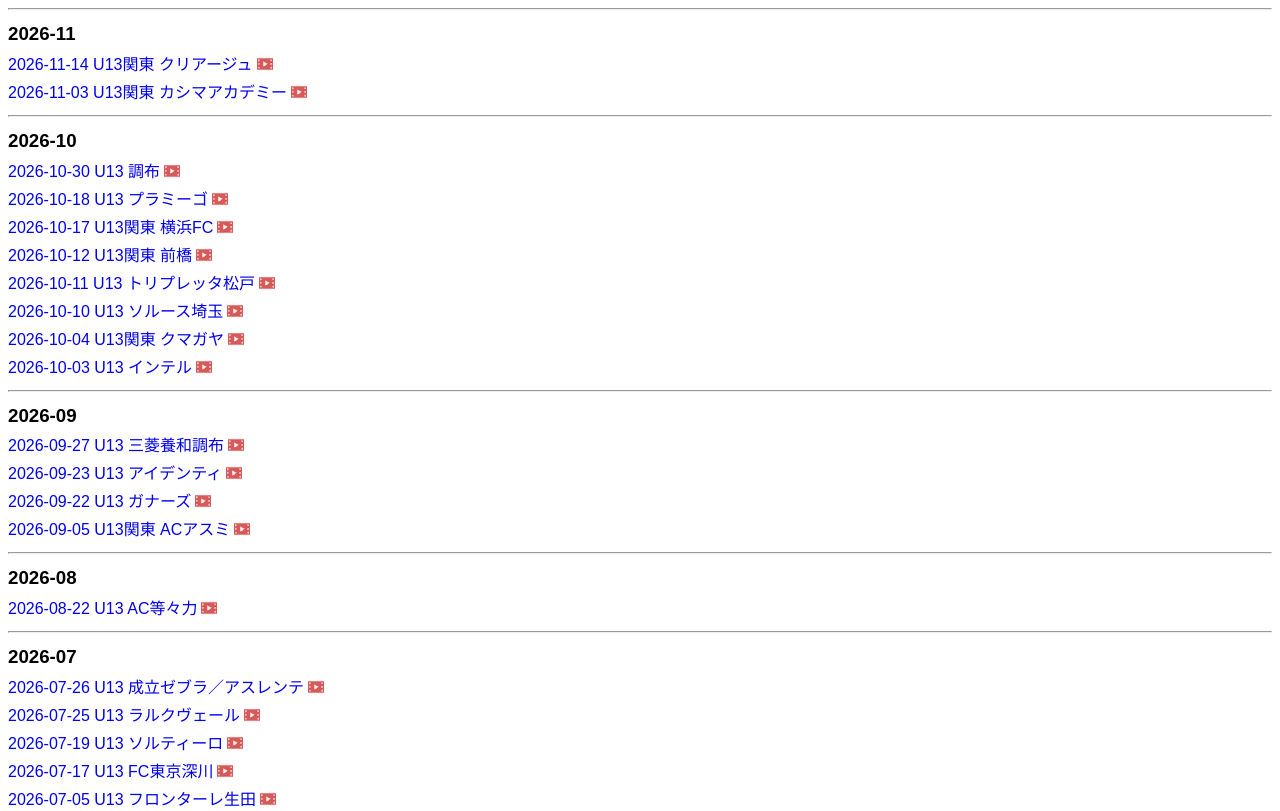
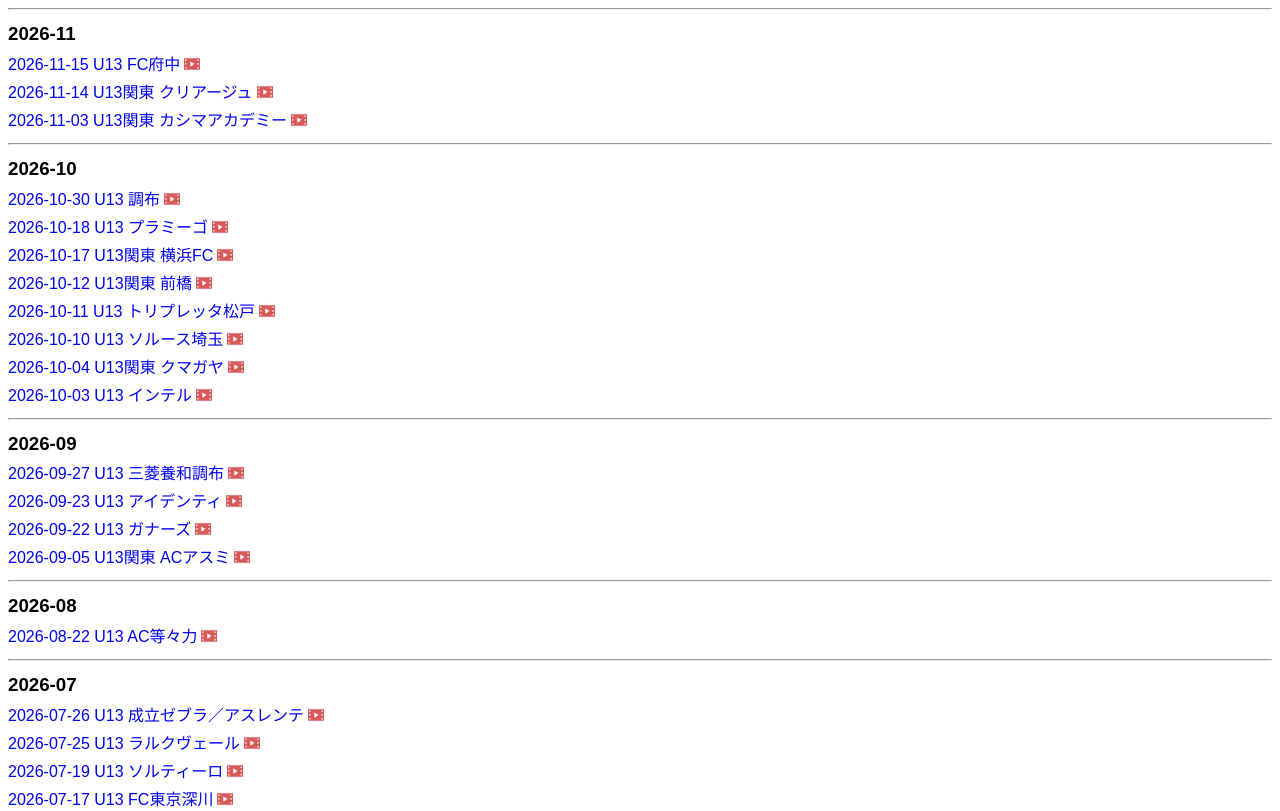
Before and after one commit to yskfj/staticweb, a plain HTML site: page jefa-jy-satoru.html in a window 1280 px wide. Shown: the top 811 px of the page. Drawn offline with Linux system fonts and the light colour scheme.

Commit message:
Add 2026-11-15 U13 FC府中

```diff
--- a/jefa-jy-satoru.html
+++ b/jefa-jy-satoru.html
@@ -52,6 +52,7 @@
     -->
     <hr>
     <h3>2026-11</h3>
+    <a href="https://www.youtube.com/playlist?list=PLeXWcNL51iRI">2026-11-15 U13 FC府中</a><br>
     <a href="https://www.youtube.com/playlist?list=PLYXvOeLxLGDk">2026-11-14 U13関東 クリアージュ</a><br>
     <a href="https://www.youtube.com/playlist?list=PLJp-56Ei9n84">2026-11-03 U13関東 カシマアカデミー</a><br>
     <hr>
```
